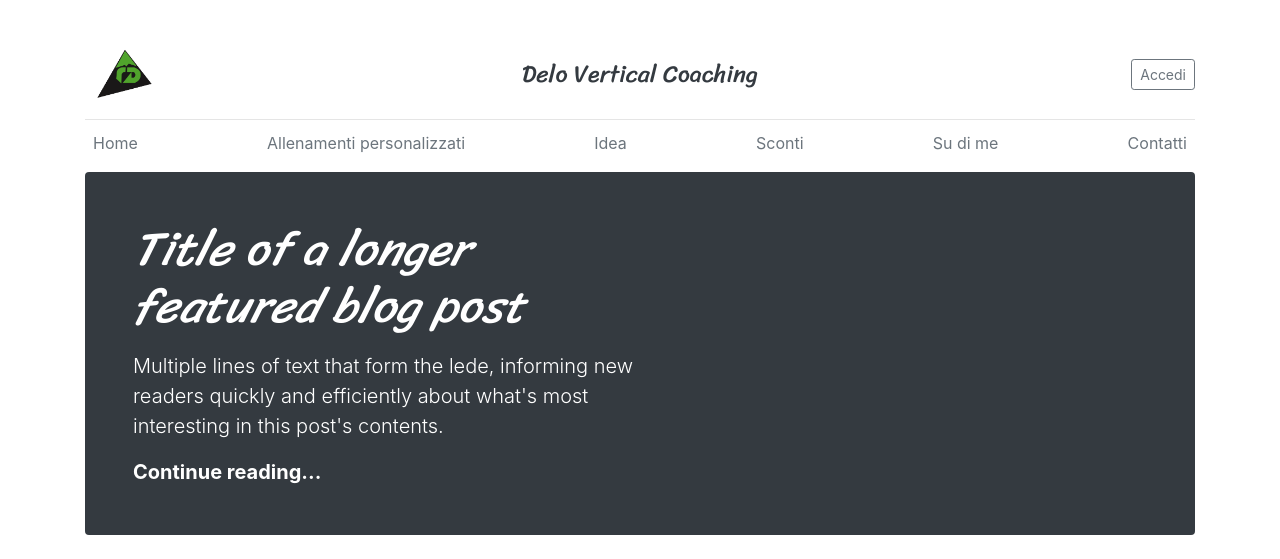
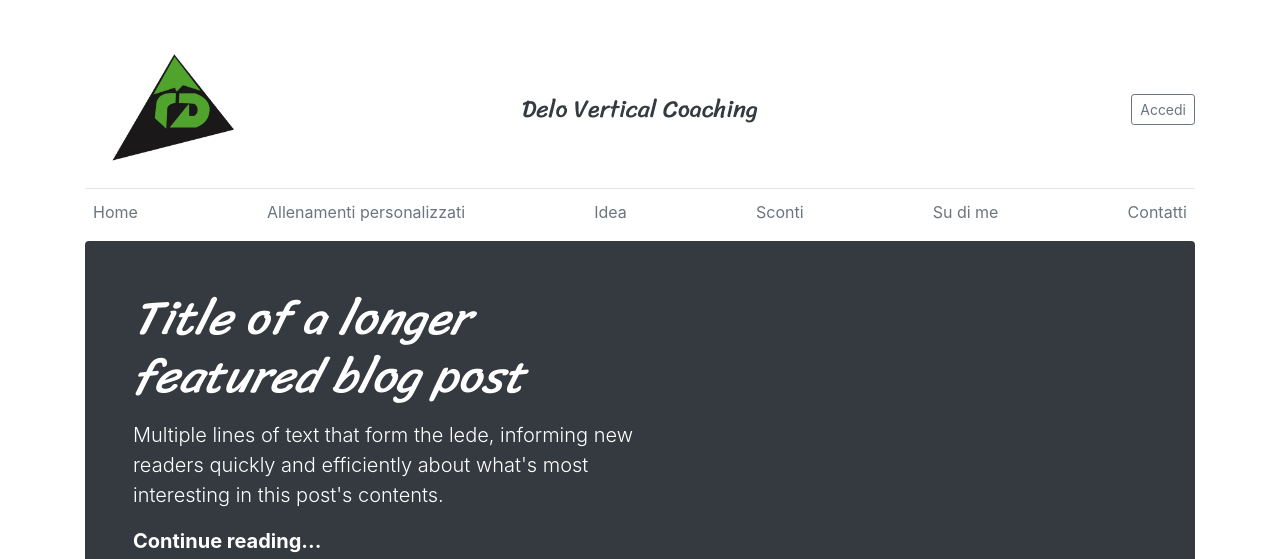
Before and after one commit to illy96/illy96.github.io, a plain HTML site: page index.html in a window 1280 px wide. Shown: the part 242-801 px from the top of the page. Drawn offline with nearby package versions, Linux system fonts and the light colour scheme; a script that the page names is missing.

Commit message:
changed logo size

```diff
--- a/blog.css
+++ b/blog.css
@@ -10,7 +10,7 @@
 }
 
 #logo{
-  width: 10vh;
+  width: 70%;
 }
 
 .blog-header {
```
